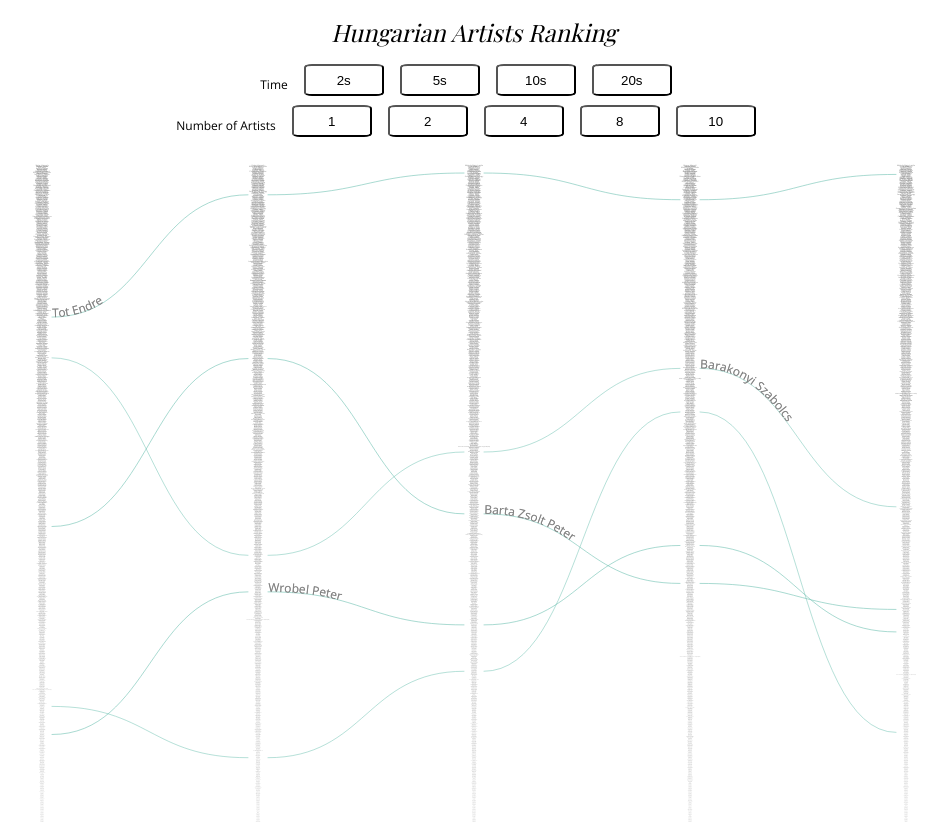
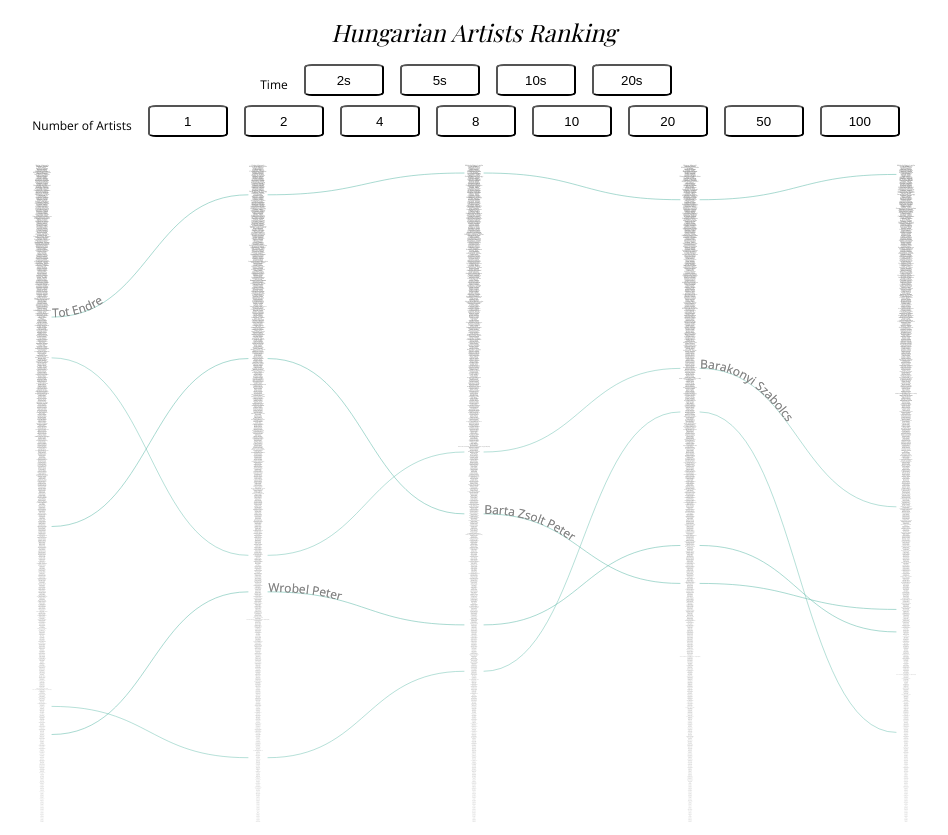
Before and after one commit to sabrinamochi/hungarian-art, a plain HTML site: page monocolor-with-curves-with-axes/index.html in a window 1280 px wide. Shown: the whole page, without its empty margins (166-1114 px from the left). Drawn offline with nearby package versions, Linux system fonts and the light colour scheme; a web font is replaced by a local one.

Commit message:
more buttons

```diff
--- a/monocolor-with-curves-with-axes/index.html
+++ b/monocolor-with-curves-with-axes/index.html
@@ -30,6 +30,9 @@
       <button class="num-of-artists">4</button>
       <button class="num-of-artists">8</button>
       <button class="num-of-artists">10</button>
+      <button class="num-of-artists">20</button>
+      <button class="num-of-artists">50</button>
+      <button class="num-of-artists">100</button>
     </div>
     <svg></svg>
     <!--<div class="text-block"></div>
```
